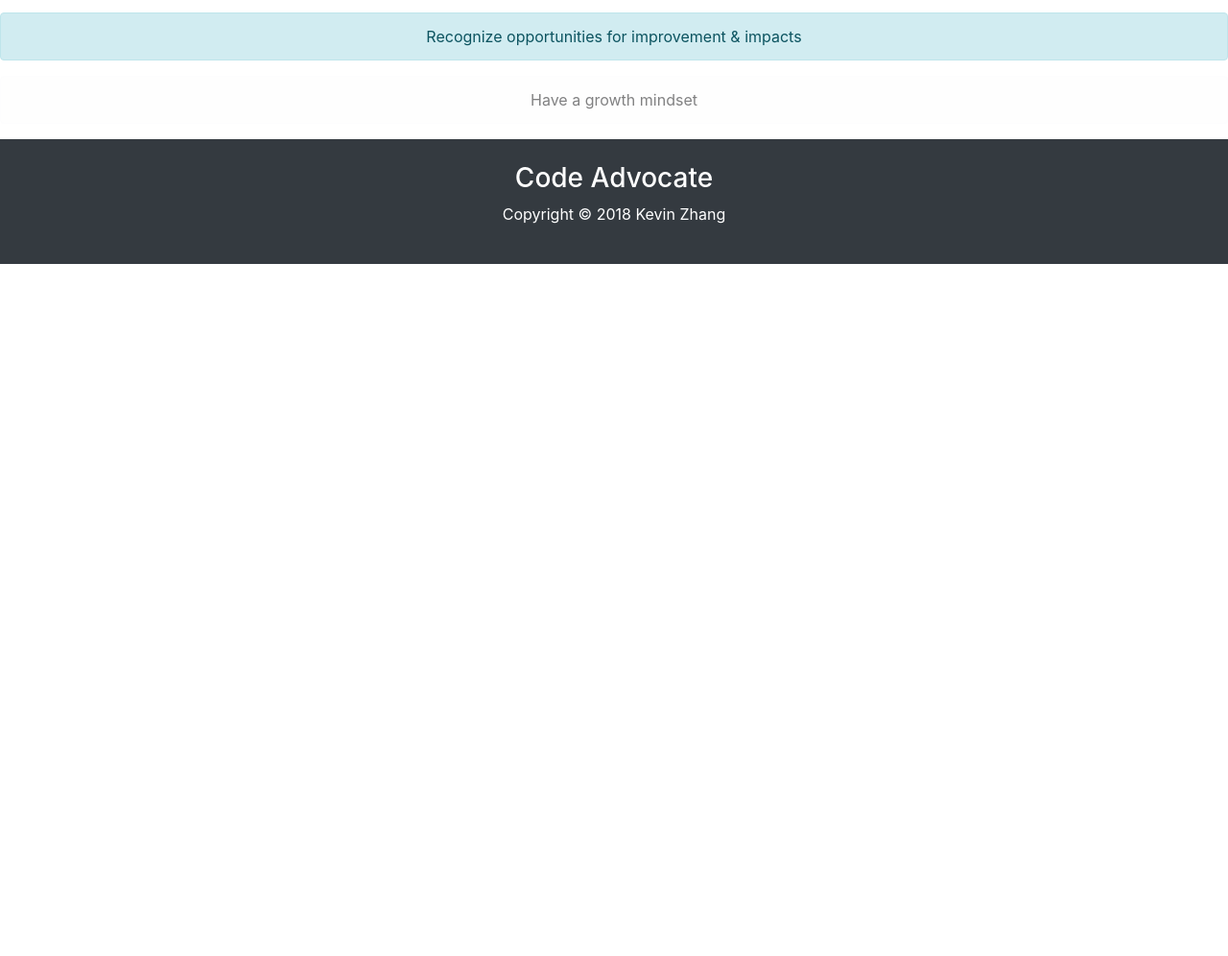
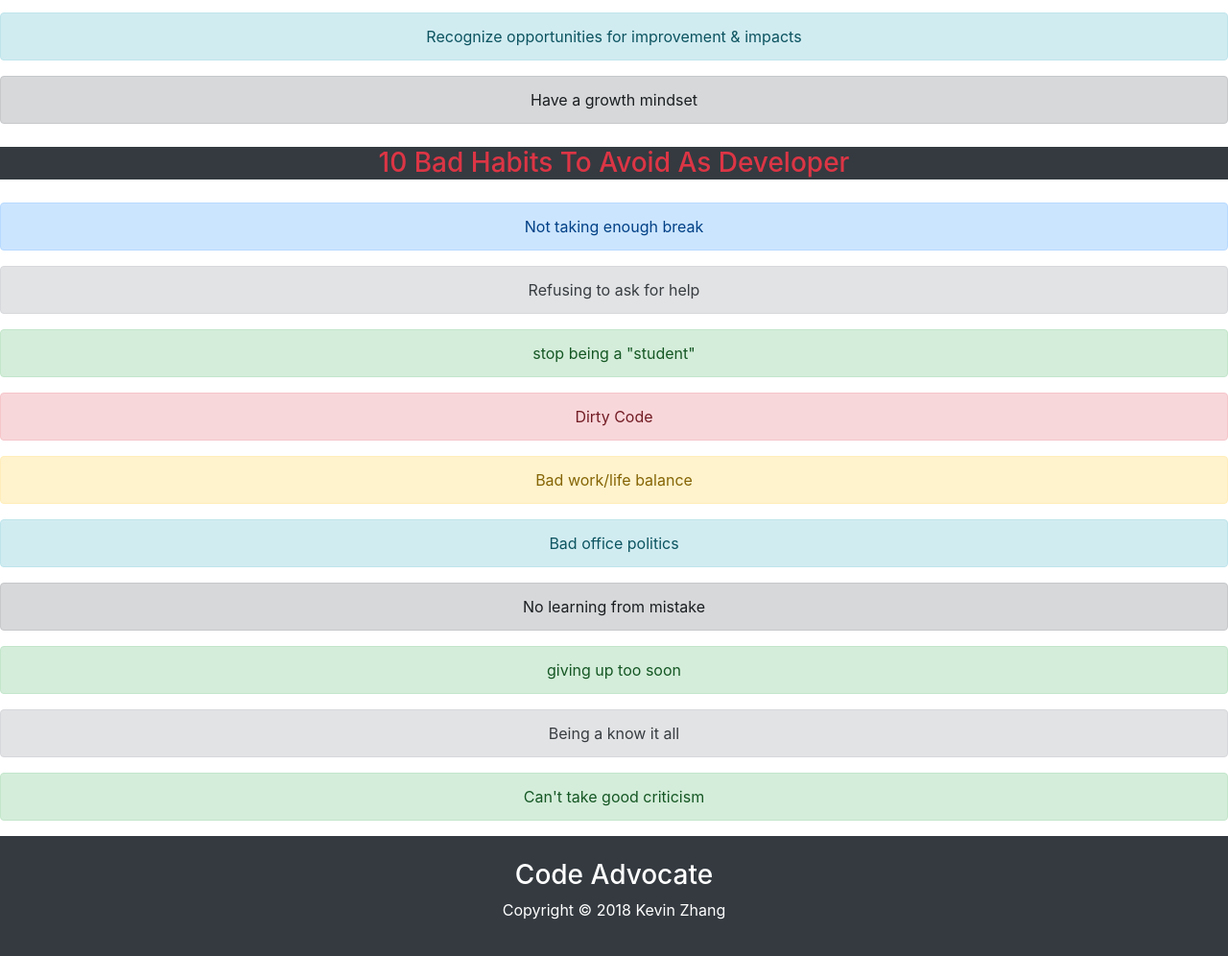
Before and after one commit to kzhangkzhang/my-dev-principal, a website: page src/index.html in a window 1280 px wide. Shown: the part 1373-2369 px from the top of the page at 96% size. Before the commit the page ends 1648 px from the top, so only its background shows below. Drawn offline with Linux system fonts and the light colour scheme.

Commit message:
including 10 bad habits basedon Brad Traversy's youtube

```diff
--- a/src/index.html
+++ b/src/index.html
@@ -361,7 +361,29 @@
       <div class="alert alert-info" role="alert">
         Recognize opportunities for improvement & impacts
       </div>
-      <div class="alert alert-light" role="alert">Have a growth mindset</div>
+      <div class="alert alert-dark" role="alert">Have a growth mindset</div>
+    </div>
+
+    <div class="text-center">
+      <h3 class="text-capitalize text-danger bg-dark my-4">
+        10 Bad Habits to avoid as Developer
+      </h3>
+      <div class="alert alert-primary" role="alert">
+        Not taking enough break
+      </div>
+      <div class="alert alert-secondary" role="alert">
+        Refusing to ask for help
+      </div>
+      <div class="alert alert-success" role="alert">stop being a "student"</div>
+      <div class="alert alert-danger" role="alert">Dirty Code</div>
+      <div class="alert alert-warning" role="alert">Bad work/life balance</div>
+      <div class="alert alert-info" role="alert">Bad office politics</div>
+      <div class="alert alert-dark" role="alert">No learning from mistake</div>
+      <div class="alert alert-success" role="alert">giving up too soon</div>
+      <div class="alert alert-secondary" role="alert">Being a know it all</div>
+      <div class="alert alert-success" role="alert">
+        Can't take good criticism
+      </div>
     </div>
 
     <!-- MAIN FOOTER -->
```
